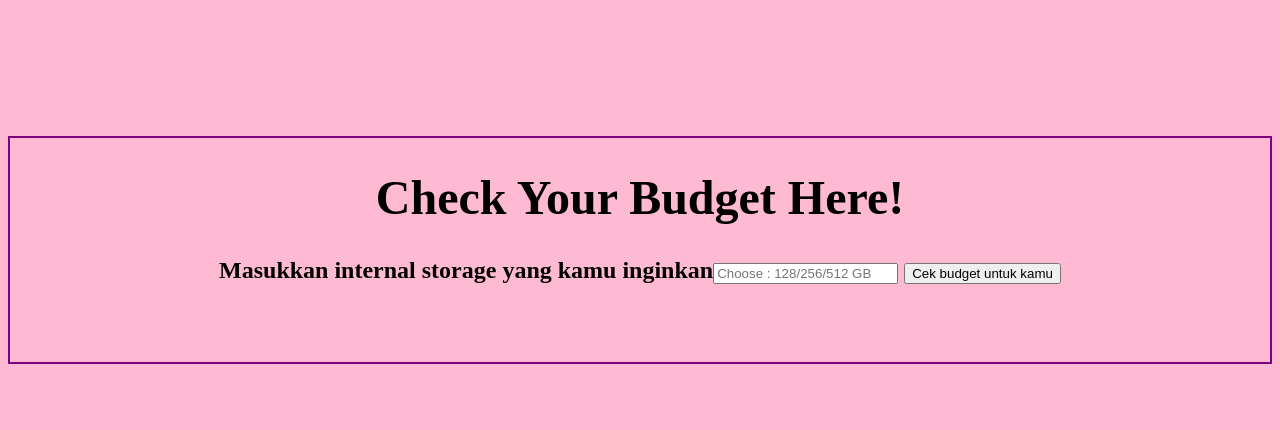
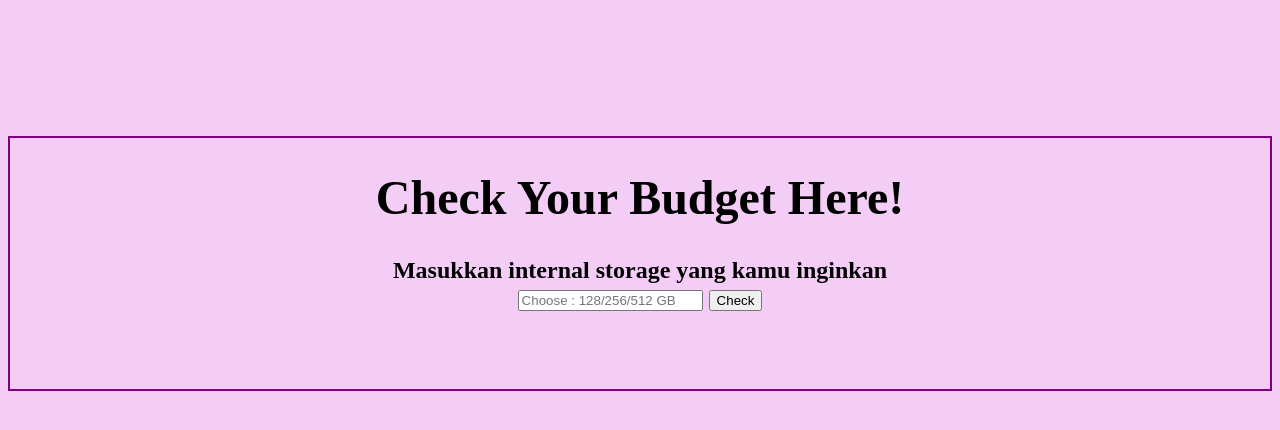
Before and after one commit to TAZKIYOW/bimlexam, a Flask app: page / in a window 1280 px wide. Shown: the top 430 px of the page. Run offline with Flask 2, Linux system fonts and the light colour scheme; parts of the project's set-up code (start-up, migrations or seed data) failed here and were passed over.

Commit message:
Update index.html

```diff
--- a/templates/index.html
+++ b/templates/index.html
@@ -10,7 +10,7 @@
 		<br>
 		<br>
 		<br>
-	<body bgcolor="#ffbad3">
+	<body bgcolor="#f4cdf7">
 			<h2 style="border: 2px solid purple;">
 				<table border="0" style="center">
 	 <div class="login">
@@ -18,8 +18,8 @@
 	<font face="">
 	     <!-- Main Input For Receiving Query to our ML -->
 	    <form action="{{ url_for('predict')}}"method="post">
-	    	<p>Masukkan internal storage yang kamu inginkan<input type="text" name="X" placeholder="Choose : 128/256/512 GB" required="required" />
-	    	        <button type="submit" class="btn btn-primary btn-block btn-large" onclick="return confirm('Are you sure?')" >Cek budget untuk kamu</button></p>
+	    	<p>Masukkan internal storage yang kamu inginkan<br><input type="text" name="X" placeholder="Choose : 128/256/512 GB" required="required" />
+	    	        <button type="submit" class="btn btn-primary btn-block btn-large" onclick="return confirm('Are you sure?')" >Check</button></p>
 	    </form>
 	   <br>
 	   <br>
```
